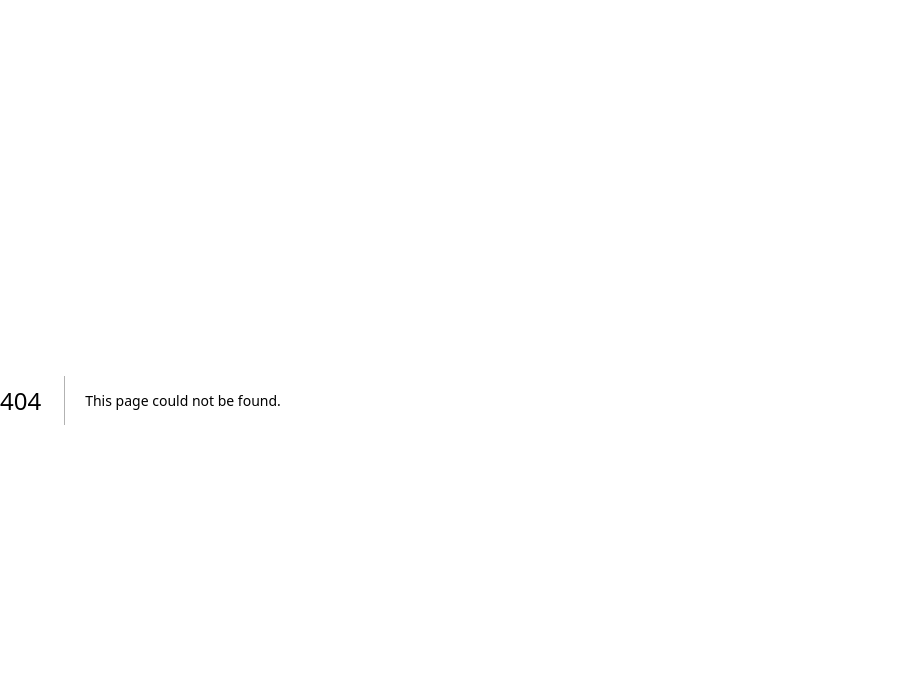
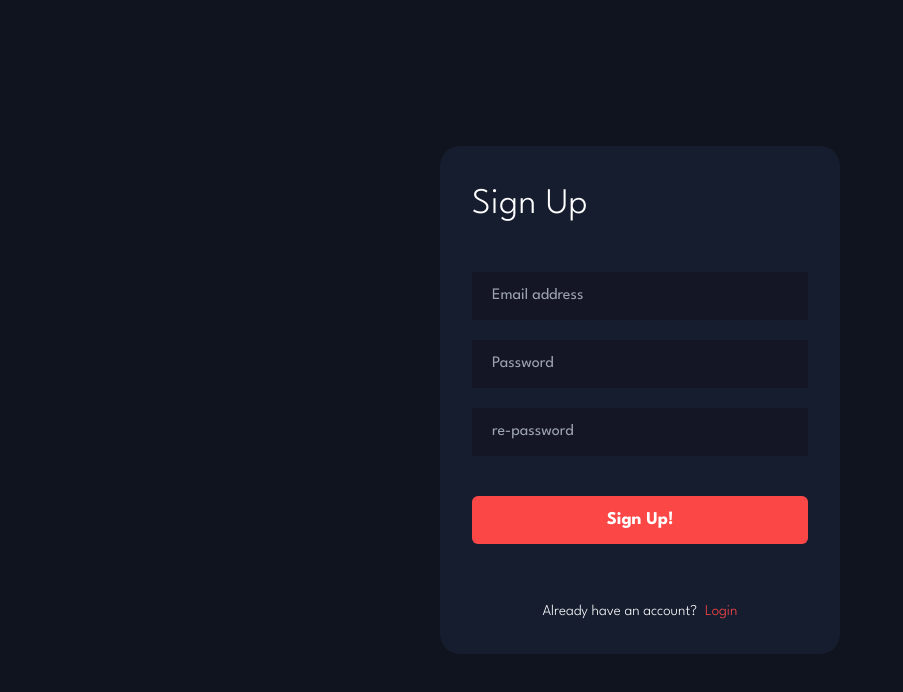
Before and after one commit to unaygney/invoice-app, a Next.js app: page /signup in a window 1280 px wide. Before the commit this address had no page. Shown: the top 692 px of the page, without its empty margins (0-903 px from the left). Built offline with nearby package versions, Linux system fonts and the light colour scheme.

Commit message:
create signup page

```diff
--- /dev/null
+++ b/app/signup/page.js
@@ -0,0 +1,13 @@
+import SignupContainer from "@/containers/SignupContainer";
+import React from "react";
+
+export const metadata = {
+  title: "Sign Up page",
+  description: "The page where is incoive app sign up.",
+};
+
+function Signup() {
+  return <SignupContainer />;
+}
+
+export default Signup;
--- /dev/null
+++ b/containers/SignupContainer/SignupForm/index.jsx
@@ -0,0 +1,93 @@
+"use client";
+import React from "react";
+import { useForm } from "react-hook-form";
+import { yupResolver } from "@hookform/resolvers/yup";
+import { schema } from "@/utils/validation";
+import { ToastContainer, toast } from "react-toastify";
+import "react-toastify/dist/ReactToastify.css";
+
+export default function SignupForm() {
+  const {
+    register,
+    handleSubmit,
+    formState: { errors },
+  } = useForm({
+    resolver: yupResolver(schema),
+  });
+
+  const onSubmit = (data) => createUserData(data);
+  // post data to api page
+  async function createUserData(data) {
+    try {
+      const response = await fetch("/api/createUser", {
+        method: "POST",
+        headers: {
+          "Content-Type": "application/json",
+        },
+        body: JSON.stringify(data),
+      });
+      const userData = await response.json();
+      console.log(userData.email);
+      if (response.ok) {
+        toast.success("User created successfully", {
+          position: "top-right",
+          autoClose: 3000,
+          hideProgressBar: false,
+          closeOnClick: true,
+          pauseOnHover: false,
+          draggable: false,
+        });
+      } else {
+        toast.error(`An error was encountered while creating the user`, {
+          position: "top-right",
+          autoClose: 3000,
+          hideProgressBar: false,
+          closeOnClick: true,
+          pauseOnHover: false,
+          draggable: false,
+        });
+      }
+    } catch (error) {
+      console.error("Error while posting user data:", error);
+    }
+  }
+
+  return (
+    <form
+      onSubmit={handleSubmit(onSubmit)}
+      className="w-full flex flex-col gap-4 bg-transparent "
+    >
+      <div>
+        <input
+          className="w-full h-12 bg-custom-black-400 px-5 text-gray-300 outline-none"
+          type="email"
+          placeholder="Email address"
+          {...register("email")}
+        />
+        <p className="text-red pt-1 text-xs">{errors.email?.message}</p>
+      </div>
+      <div>
+        <input
+          className="w-full h-12 bg-custom-black-400 px-5 text-gray-300 outline-none"
+          type="password"
+          placeholder="Password"
+          {...register("password")}
+        />
+        <p className="text-red pt-1 text-xs">{errors.password?.message}</p>
+      </div>
+      <div>
+        <input
+          className="w-full h-12 bg-custom-black-400 px-5 text-gray-300 outline-none"
+          type="password"
+          placeholder="re-password"
+          {...register("rePassword")}
+        />
+        <p className="text-red pt-1 text-xs">{errors.rePassword?.message}</p>
+      </div>
+      <button className="w-full h-12 bg-[#FC4747] text-white text-[18px]  font-bold mt-5 rounded-md hover:bg-white hover:text-[#161D2F] ">
+        Sign Up!
+      </button>
+      <ToastContainer />
+    </form>
+  );
+}
--- /dev/null
+++ b/containers/SignupContainer/index.jsx
@@ -0,0 +1,23 @@
+import React from "react";
+import Link from "next/link";
+import SignupForm from "./SignupForm";
+
+export default function SignupContainer() {
+  return (
+    <main className="w-screen h-screen bg-[#10141E] px-6 py-12 flex flex-col gap-10 items-center justify-center">
+      <div className="w-full max-w-[400px] p-8  bg-[#161D2F] flex flex-col gap-10 rounded-[20px]">
+        <h1 className="text-white text-4xl font-light tracking-[0.5px] leading-normal ">
+          Sign Up
+        </h1>
+        <SignupForm />
+        <Link
+          className="text-[15px] font-light leading-normal text-white text-center "
+          href={"/login"}
+        >
+          Already have an account?
+          <span className="text-[#FC4747] ml-2 ">Login</span>
+        </Link>
+      </div>
+    </main>
+  );
+}
```
